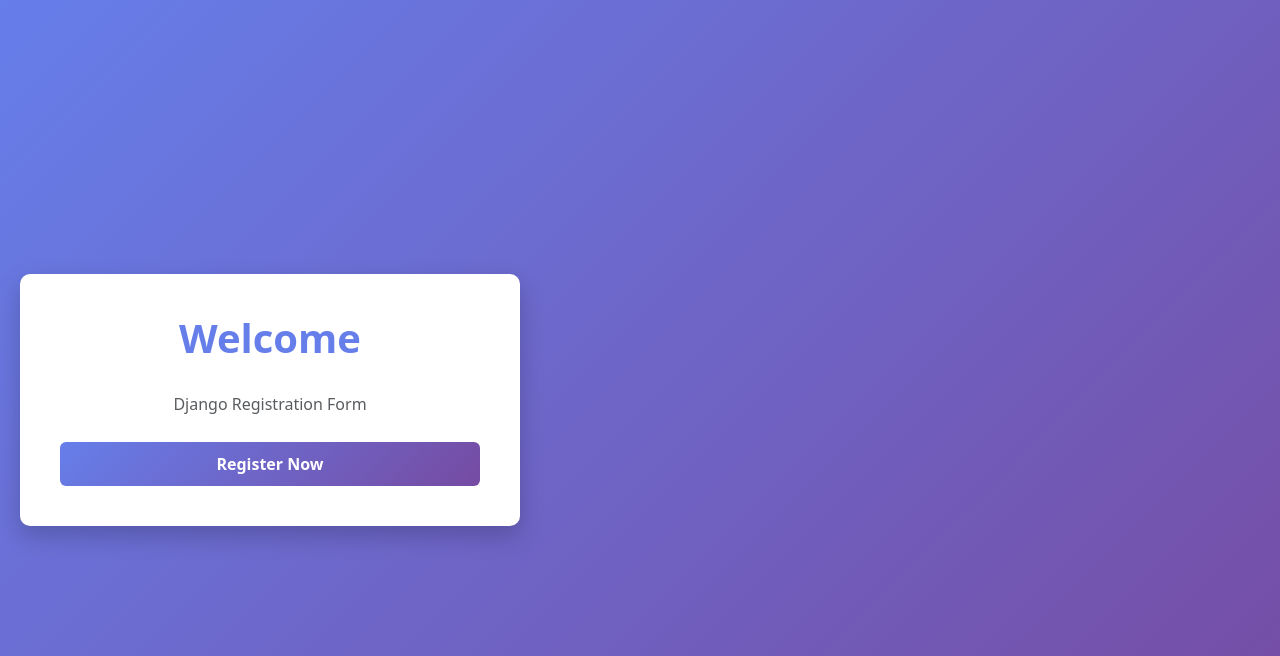
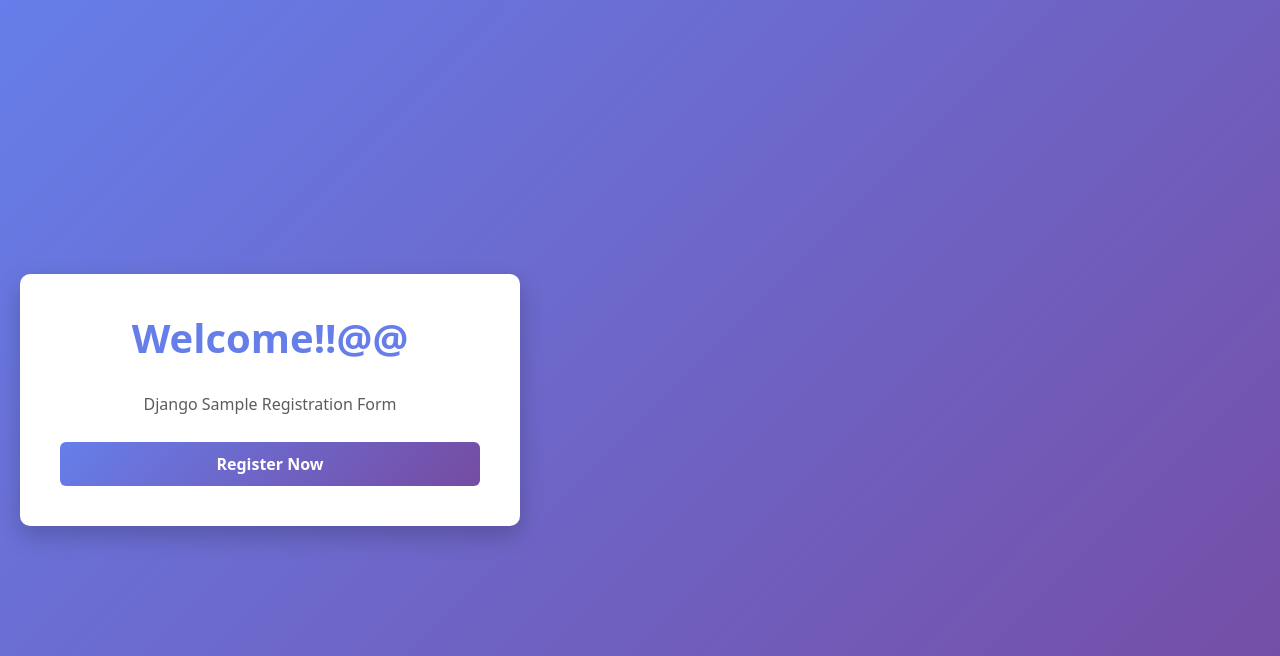
Before and after one commit to Chilamkuruvyshnavi/Python_Learning, a Django app: page / in a window 1280 px wide. Shown: the top 656 px of the page. Run offline with Django 4.2, Linux system fonts and the light colour scheme.

Commit message:
Update the Welcome message

```diff
--- a/django_registration_form/registration_project/templates/index.html
+++ b/django_registration_form/registration_project/templates/index.html
@@ -4,8 +4,8 @@
 
 {% block content %}
 <div class="form-container">
-    <h1 class="form-title">Welcome</h1>
-    <p class="text-center text-muted">Django Registration Form</p>
+    <h1 class="form-title">Welcome!!@@</h1>
+    <p class="text-center text-muted">Django Sample Registration Form</p>
 
     <div class="text-center">
         <a href="{% url 'register' %}" class="btn btn-primary btn-register">Register Now</a>
```
